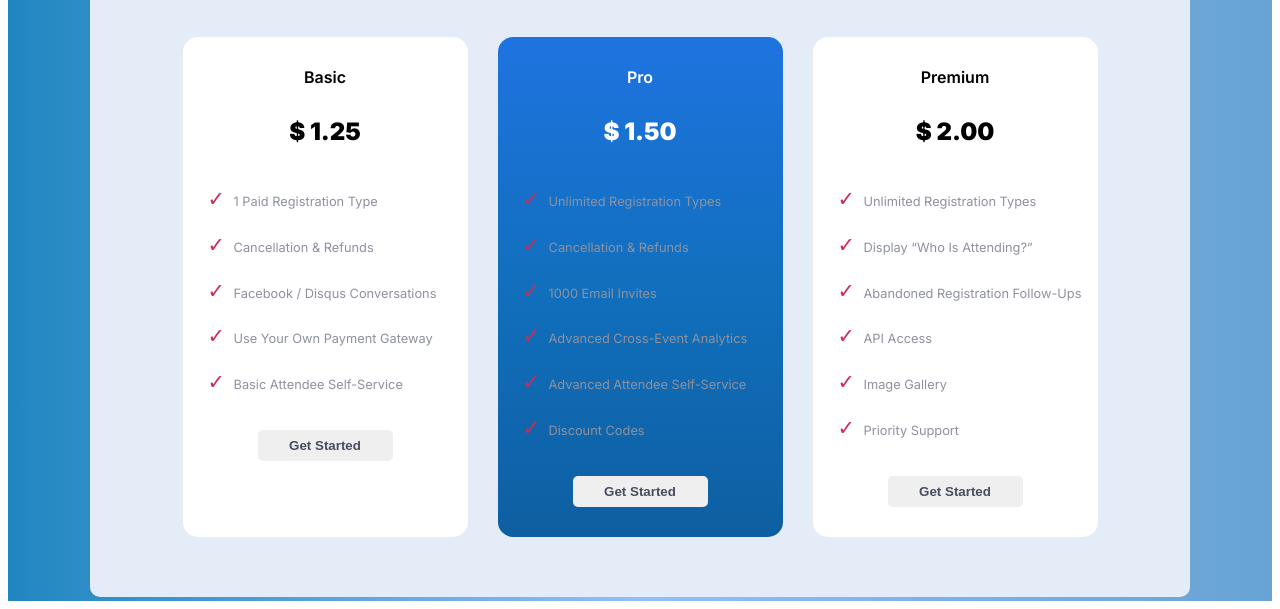
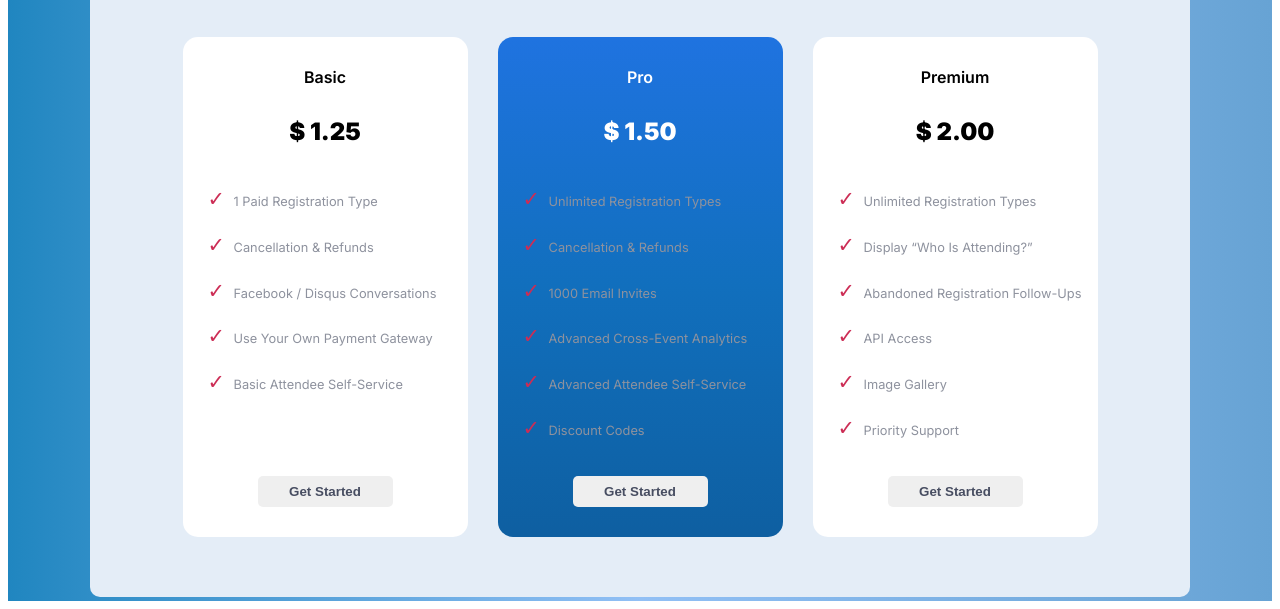
Before and after one commit to PhuocNguyen147/f8-zoom-day-5, a plain HTML site: page pricing-table.html in a window 1280 px wide. Shown: the part 357-966 px from the top of the page. Drawn offline with Linux system fonts and the light colour scheme.

Commit message:
fix btn khong bang nhau

```diff
--- a/css/style.css
+++ b/css/style.css
@@ -294,6 +294,8 @@ input:checked + .slider:before {
 }
 
 .body-pricing .price-product {
+    display: flex;
+    flex-direction: column;
     padding: 30px 10px;
     width: 265px;
     background-color: white;
@@ -321,6 +323,7 @@ input:checked + .slider:before {
 }
 
 .body-pricing .feature-product {
+    flex-grow: 1; /* để chiếm hết không gian */
     color: #8e929e;
     margin-top: 30px;
     line-height: 2.2;
@@ -339,6 +342,7 @@ input:checked + .slider:before {
     display: flex;
     justify-content: center;
     margin-top: 25px;
+    margin-bottom: 0;
 }
 .body-pricing .btn-product {
     font-weight: 600;
```
